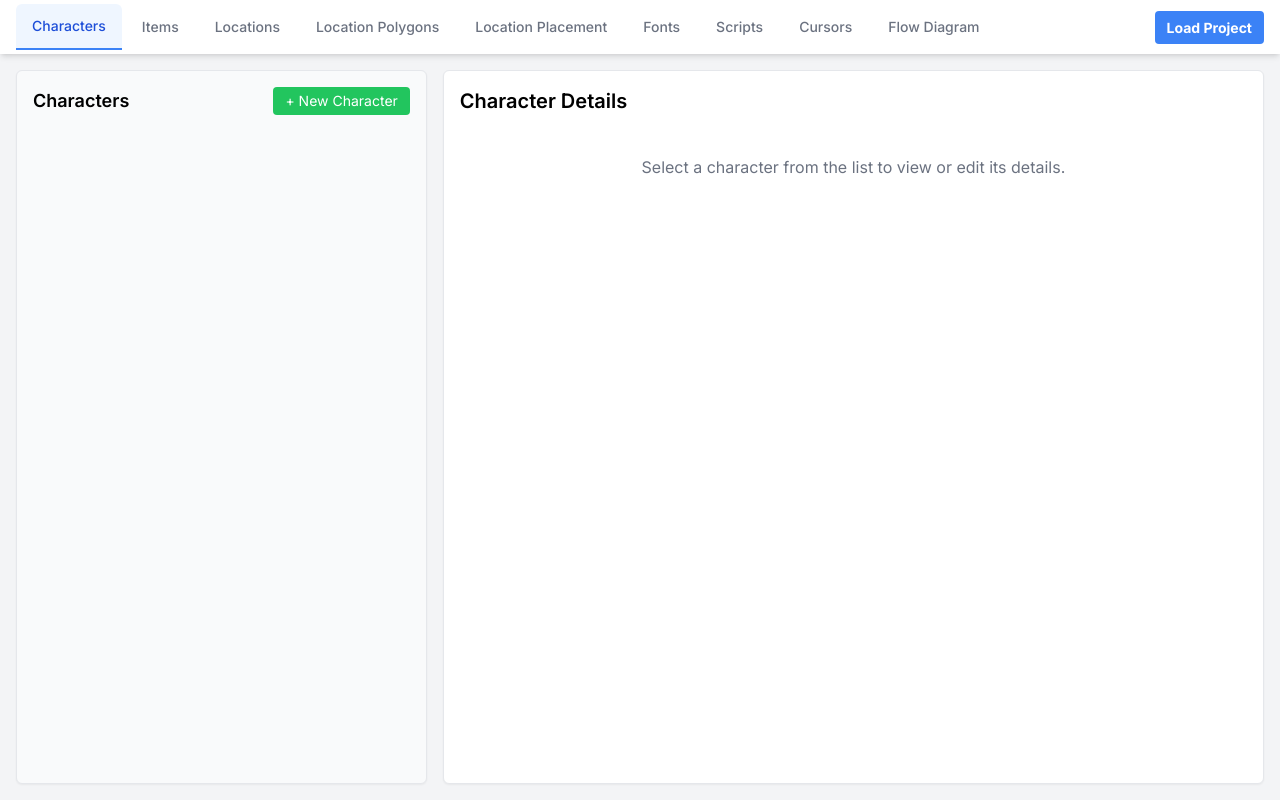
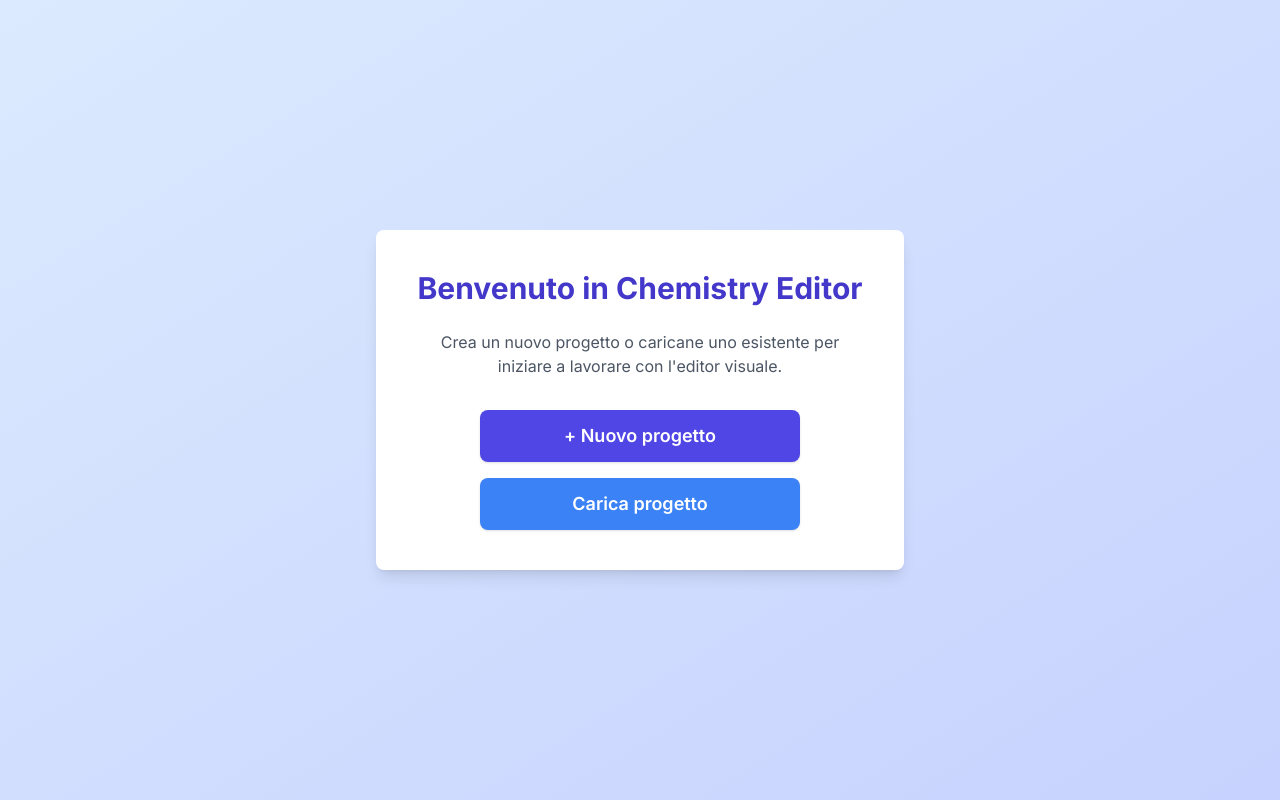
Before and after one commit to CiacioZ/Chemistry, a Next.js app in the folder editor/: page / in a window 1280 px wide. Built offline with nearby package versions, Linux system fonts and the light colour scheme.

Commit message:
Fixed root page behaviour

```diff
--- a/editor/src/app/page.tsx
+++ b/editor/src/app/page.tsx
@@ -1,210 +1,63 @@
-"use client"; // Aggiunto per usare hooks
+"use client";
 
-import React, { useState, useMemo } from 'react';
-import Link from 'next/link';
-import { useRouter } from 'next/navigation'; // Importato useRouter
-import { DiagramProvider, useDiagramContext } from '../components/flow-diagram/contexts/DiagramContext'; // Import useDiagramContext
-import FlowDiagram from '../components/flow-diagram/FlowDiagram'; // Default import
-import { CharacterEditor } from '../components/entity-editor/CharacterEditor';
-import { ItemEditor } from '../components/entity-editor/ItemEditor';
-import { LocationEditor } from '../components/entity-editor/LocationEditor';
-import { PolygonEditor } from '../components/entity-editor/PolygonEditor';
-import { PlacementEditor } from '../components/entity-editor/PlacementEditor';
-import { FontEditor } from '../components/entity-editor/FontEditor';
-import { ScriptEditor } from '../components/entity-editor/ScriptEditor';
-import { CursorEditor } from '../components/entity-editor/CursorEditor';
-import { loadDiagram } from '../components/flow-diagram/utils/saveLoad'; // Importato loadDiagram
-import { ItemEntity, CharacterEntity, LocationEntity, LocationDetails } from '../components/flow-diagram/types/index'; // Corrected path and added LocationEntity, LocationDetails
+import React from 'react';
+import { useRouter } from 'next/navigation';
+import { DiagramProvider, useDiagramContext } from '../components/flow-diagram/contexts/DiagramContext';
+import { loadDiagram } from '../components/flow-diagram/utils/saveLoad';
+import { PREDEFINED_ENTITIES } from '../components/flow-diagram/types/index';
 
-// Definizione dei tab disponibili
-const TABS = [
-  { id: 'characters', label: 'Characters' },
-  { id: 'items', label: 'Items' },
-  { id: 'locations', label: 'Locations' },
-  { id: 'polygons', label: 'Location Polygons' },
-  { id: 'placement', label: 'Location Placement'},
-  { id: 'fonts', label: 'Fonts' },
-  { id: 'scripts', label: 'Scripts' },
-  { id: 'cursors', label: 'Cursors' }, // Nuova tab cursori
-  { id: 'flow', label: 'Flow Diagram' },
-];
+const Landing: React.FC = () => {
+  const router = useRouter();
+  const { pushNodes, setProjectName, setEntities } = useDiagramContext();
 
-// Inner component to access context after provider
-const EditorTabs: React.FC = () => {
-  const router = useRouter(); // Hook per la navigazione
-  const { pushNodes, setProjectName, entities, setEntities } = useDiagramContext(); // Ottieni funzioni dal context
-  const [activeTab, setActiveTab] = useState(TABS[0].id);
+  // Nuovo progetto
+  const handleNewProject = () => {
+    pushNodes([]);
+    setProjectName('Nuovo Progetto');
+    setEntities(PREDEFINED_ENTITIES);
+    router.push('/editor');
+  };
 
-  // Placeholder for a selected location ID to be used by Polygon and Placement editors
-  // This would ideally be set by the LocationEditor or a similar mechanism
-  const [activeLocationForSubEditing, setActiveLocationForSubEditing] = useState<string | null>(null);
-
-  // Funzione per gestire il caricamento del file
+  // Carica progetto
   const handleLoadProject = (event: React.ChangeEvent<HTMLInputElement>) => {
     const file = event.target.files?.[0];
     if (!file) return;
-
     loadDiagram(
       file,
       (loadedNodes, loadedProjectName, loadedEntities) => {
-        // Aggiorna lo stato globale con i dati caricati
         pushNodes(loadedNodes);
         setProjectName(loadedProjectName);
         setEntities(loadedEntities);
-        // Potentially reset activeLocationForSubEditing if project changes
-        setActiveLocationForSubEditing(null);
-        // Reindirizza all'editor dopo il caricamento
-        router.push('/editor'); // Modificato da '/entities'
+        router.push('/editor');
       },
       (error) => {
-        // Mostra un messaggio di errore se il caricamento fallisce
         alert('Errore nel caricamento del progetto: ' + error);
       }
     );
-
-    // Resetta il valore dell'input per permettere di caricare lo stesso file di nuovo
     event.target.value = '';
   };
 
-  // Callback for LocationEditor to set the active location for sub-editing
-  const handleLocationSelectedForSubEditing = (locationId: string | null) => {
-    setActiveLocationForSubEditing(locationId);
-    // If a location is selected, and the user is not on polygons/placement,
-    // they might expect to switch to one of these tabs, or these tabs become enabled.
-    // For now, just setting the ID.
-  };
-
-  const renderActiveTabContent = () => {
-    const locationEditorActualProps = {
-        setEntities: setEntities,
-        // Pass the callback to LocationEditor
-        onLocationSelectedForSubEditing: handleLocationSelectedForSubEditing,
-    };
-
-    const allItems = entities.filter(e => e.type === 'Item') as ItemEntity[];
-    const allCharacters = entities.filter(e => e.type === 'Character') as CharacterEntity[];
-
-    switch (activeTab) {
-      case 'characters':
-        return <CharacterEditor />;
-      case 'items':
-        return <ItemEditor />;
-      case 'locations':
-        return <LocationEditor {...locationEditorActualProps} />;
-      case 'polygons':
-        if (!activeLocationForSubEditing) {
-          return <div className="text-center p-4">Please select a location via the 'Locations' tab first, then return here to edit its polygons.</div>;
-        }
-        const selectedLocationForPolygon = entities.find(e => e.id === activeLocationForSubEditing && e.type === 'Location') as LocationEntity | undefined;
-        const polygonEditorProps = {
-            locationId: activeLocationForSubEditing,
-            entities: entities,
-            setEntities: setEntities,
-            initialImageUrlFromEntity: selectedLocationForPolygon?.details?.backgroundImage,
-            initialPolygonsFromEntity: selectedLocationForPolygon?.details?.polygons,
-        };
-        return <PolygonEditor {...polygonEditorProps} />;
-      case 'placement':
-        if (!activeLocationForSubEditing) {
-          return <div className="text-center p-4">Please select a location via the 'Locations' tab first, then return here to edit its placements.</div>;
-        }
-        const selectedLocationForPlacement = entities.find(e => e.id === activeLocationForSubEditing && e.type === 'Location') as LocationEntity | undefined;
-        const placementEditorProps = {
-            locationId: activeLocationForSubEditing,
-            entities: entities,
-            setEntities: setEntities,
-            locationImageUrl: selectedLocationForPlacement?.details?.backgroundImage || null,
-            initialPlacedObjects: (selectedLocationForPlacement?.details as LocationDetails)?.placedItems || [],
-            initialPlacedCharacters: (selectedLocationForPlacement?.details as LocationDetails)?.placedCharacters || [],
-            allItems: allItems,
-            allCharacters: allCharacters,
-        };
-        return <PlacementEditor {...placementEditorProps} />;
-      case 'fonts':
-        return <FontEditor />;
-      case 'scripts':
-        return <ScriptEditor />;
-      case 'cursors':
-        return <CursorEditor />;
-      case 'flow':
-        return <FlowDiagram />;
-      default:
-        return <div>Select a tab</div>;
-    }
-  };
-
-  const activeTabContent = useMemo(() => renderActiveTabContent(), [activeTab, entities, setEntities, activeLocationForSubEditing]);
-
   return (
-    <div className="flex flex-col h-screen bg-gray-100 dark:bg-gray-900">
-      {/* Tab Navigation & Load Button */}
-      <div className="bg-white dark:bg-gray-800 shadow-md">
-        <div className="container mx-auto px-2 sm:px-4 flex justify-between items-center">
-            <nav className="flex space-x-1 overflow-x-auto py-1">
-            {TABS.map(tab => (
-                <button
-                key={tab.id}
-                onClick={() => setActiveTab(tab.id)}
-                className={`whitespace-nowrap px-3 sm:px-4 py-2 sm:py-3 font-medium text-sm leading-5 rounded-t-md
-                            focus:outline-none
-                            ${activeTab === tab.id
-                                ? 'text-blue-700 dark:text-blue-300 border-b-2 border-blue-500 dark:border-blue-400 bg-blue-50 dark:bg-gray-700'
-                                : 'text-gray-500 dark:text-gray-400 hover:text-gray-700 dark:hover:text-gray-200 hover:bg-gray-100 dark:hover:bg-gray-700/50'}`}
-                >
-                {tab.label}
-                </button>
-            ))}
-            </nav>
-            <div className="ml-auto pl-2 py-2">
-                <label className="bg-blue-500 hover:bg-blue-700 text-white font-bold py-2 px-3 rounded text-sm cursor-pointer whitespace-nowrap">
-                    Load Project
-                    <input type="file" accept=".json" onChange={handleLoadProject} className="hidden" />
-                </label>
-            </div>
+    <div className="flex flex-col items-center justify-center min-h-screen bg-gradient-to-br from-blue-100 to-indigo-200 dark:from-gray-900 dark:to-gray-800">
+      <div className="bg-white dark:bg-gray-900 rounded-lg shadow-lg p-10 flex flex-col items-center">
+        <h1 className="text-3xl font-bold mb-6 text-center text-indigo-700 dark:text-indigo-300">Benvenuto in Chemistry Editor</h1>
+        <p className="mb-8 text-gray-600 dark:text-gray-300 text-center max-w-md">Crea un nuovo progetto o caricane uno esistente per iniziare a lavorare con l'editor visuale.</p>
+        <div className="flex flex-col gap-4 w-full max-w-xs">
+          <button
+            onClick={handleNewProject}
+            className="w-full px-6 py-3 bg-indigo-600 text-white rounded-lg font-semibold text-lg shadow hover:bg-indigo-700 transition"
+          >
+            + Nuovo progetto
+          </button>
+          <label className="w-full px-6 py-3 bg-blue-500 text-white rounded-lg font-semibold text-lg shadow hover:bg-blue-600 transition text-center cursor-pointer">
+            Carica progetto
+            <input type="file" accept=".json" onChange={handleLoadProject} className="hidden" />
+          </label>
         </div>
-      </div>
-
-      {/* Content Area */}
-      <div className="flex-grow p-4 overflow-auto">
-        {activeTabContent}
       </div>
     </div>
   );
 };
 
-const EditorPage: React.FC = () => {
-  return (
-    <DiagramProvider>
-      <EditorTabs />
-    </DiagramProvider>
-  );
-};
-
-export default EditorPage;
-
-// Rimuovi tutto il codice sottostante che definiva il vecchio componente 'App'
-// import { DiagramProvider } from '../components/flow-diagram/contexts/DiagramContext';
-// import FlowDiagram from '../components/flow-diagram/FlowDiagram';
-//
-// const App = () => {
-//   return (
-//     // Contenitore principale per layout
-//     <div className="relative min-h-screen">
-//        {/* Bottone per andare all'editor posizionato in alto a destra */}
-//        <div className="absolute top-4 right-4 z-20">
-//          <Link href="/entities">
-//            <button className="bg-blue-500 hover:bg-blue-700 text-white font-bold py-2 px-4 rounded shadow">
-//              Vai all'Editor Entità
-//            </button>
-//          </Link>
-//        </div>
-//
-//        {/* Contenuto originale del diagramma */}
-//        <DiagramProvider>
-//          <FlowDiagram />
-//        </DiagramProvider>
-//     </div>
-//   );
-// };
-//
-// export default App; // Rimosso questo secondo export default
+// Rimuovo il DiagramProvider locale, esporto direttamente Landing
+export default Landing;
```
